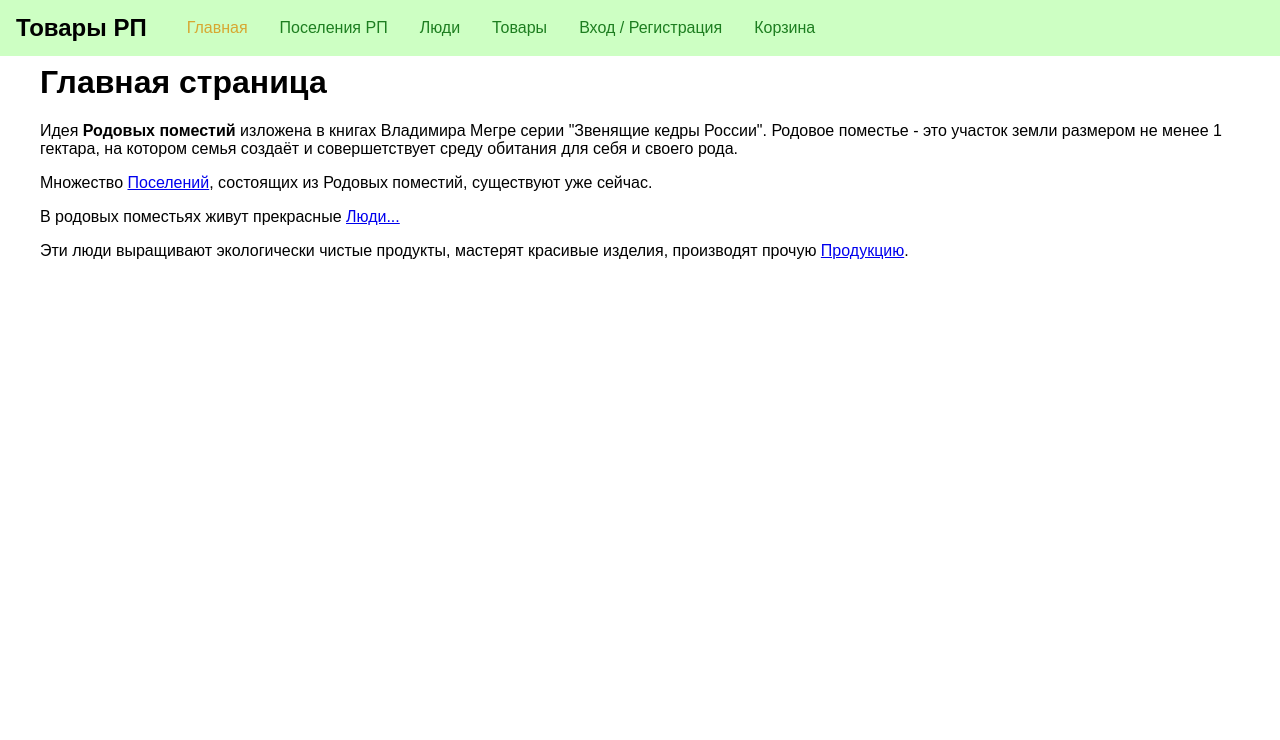
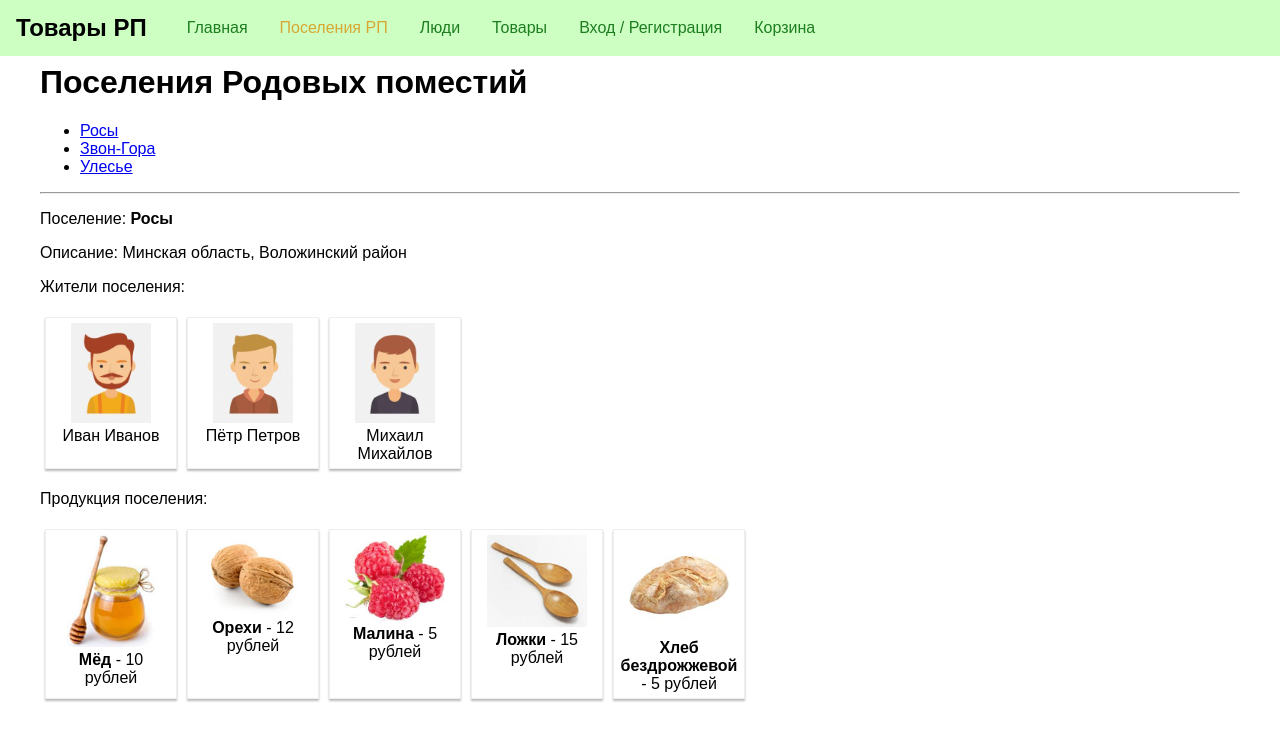
Before and after one commit to RP-Belarus/tovary-rp, a React (Create React App) app: page /#/villages/village01 in a window 1280 px wide. Before the commit this address led to /main. Shown: the top 740 px of the page. Built offline with nearby package versions, Linux system fonts and the light colour scheme.

Commit message:
Project updated

```diff
--- a/package.json
+++ b/package.json
@@ -2,6 +2,7 @@
   "name": "tovary-react",
   "version": "0.1.0",
   "private": true,
+  "homepage": "https://RP-Belarus.github.io/tovary-rp",
   "dependencies": {
     "@testing-library/jest-dom": "^4.2.4",
     "@testing-library/react": "^9.5.0",
--- a/src/components/Persons/PersonList/PersonItem/PersonItem.js
+++ b/src/components/Persons/PersonList/PersonItem/PersonItem.js
@@ -4,7 +4,7 @@ import './PersonItem.css';
 
 const personItem = props => (
     <li key={props.personId} className="person__list-item" >
-        <img src={'/images/' + props.personImage}/>
+        <img src={'./images/' + props.personImage}/>
         <div>
             {props.personFullName}
         </div>
--- a/src/components/Products/ProductList/ProductItem/ProductItem.js
+++ b/src/components/Products/ProductList/ProductItem/ProductItem.js
@@ -5,7 +5,7 @@ import './ProductItem.css';
 const productItem = props => (
     <li key={props.productId} className="product__list-item">
         <div>
-            <img src={'/images/' + props.productImage}/>
+            <img src={'./images/' + props.productImage}/>
             <strong>{props.productTitle}</strong> - {props.productPrice} рублей
         </div>
     </li>
--- a/src/pages/Main.js
+++ b/src/pages/Main.js
@@ -6,7 +6,7 @@ class MainPage extends Component {
         return (
             <React.Fragment>
                 <h1>Главная страница</h1>
-                <p>Идея <strong>Родовых поместий</strong> изложена в книгах Владимира Мегре серии "Звенящие кедры России". Родовое поместье - это участок земли размером не менее 1 гектара, на котором семья создаёт и совершетствует среду обитания для себя и своего рода.</p>
+                <p>Идея <strong>Родовых поместий</strong> изложена в книгах Владимира Мегре серии "Звенящие кедры России". Родовое поместье - это участок земли размером не менее 1 гектара, на котором семья создаёт и совершенствует среду обитания для себя и своего рода.</p>
                 <p>Множество <Link to="/villages">Поселений</Link>, состоящих из Родовых поместий, существуют уже сейчас.</p>
                 <p>В родовых поместьях живут прекрасные <Link to="/people">Люди...</Link></p>
                 <p>Эти люди выращивают экологически чистые продукты, мастерят красивые изделия, производят прочую <Link to="/products">Продукцию</Link>.</p>
```
Also changed, not shown: src/components/App.js (+6 -3 lines).
